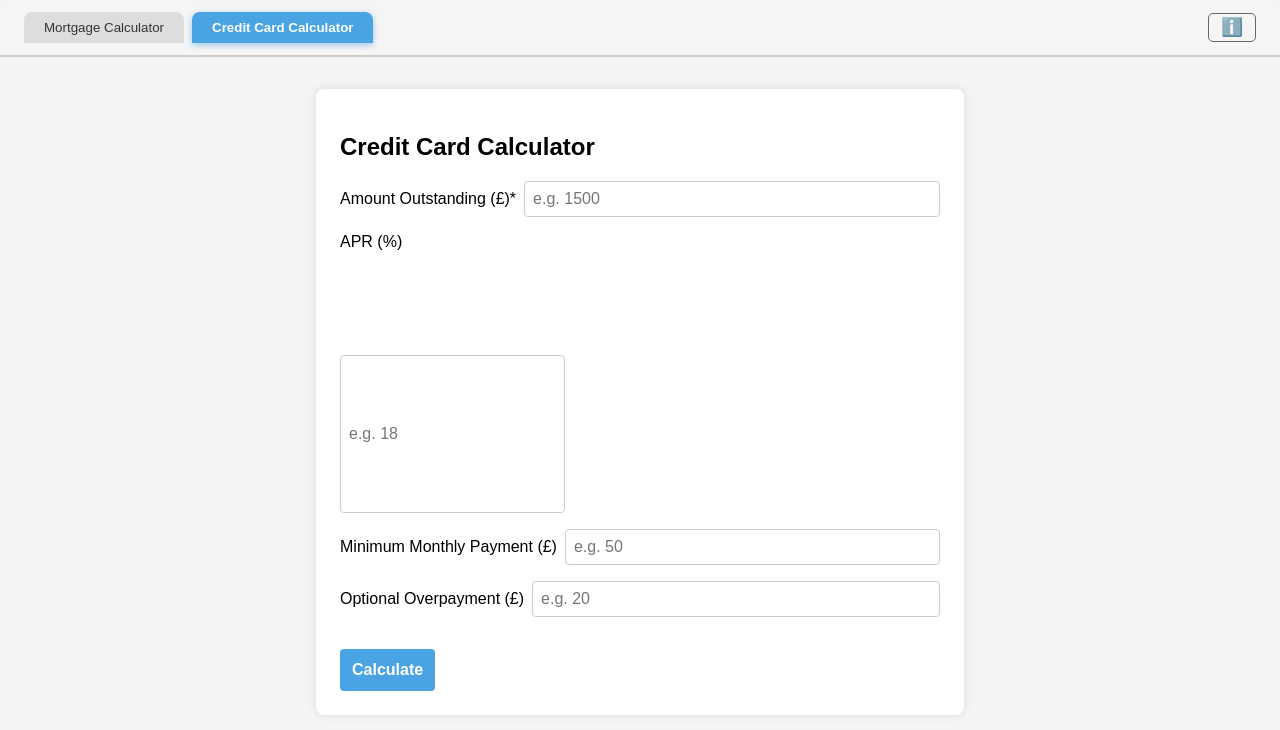
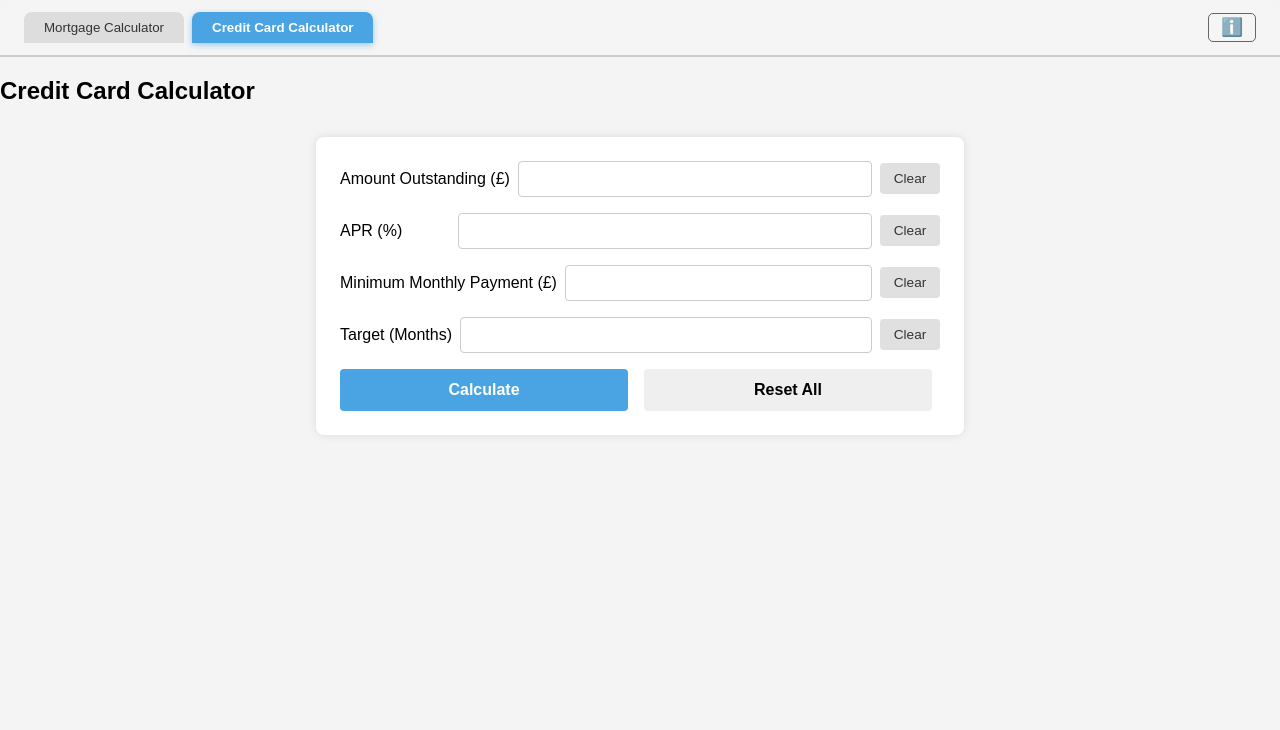
Before and after one commit to Ampdrew06/Mortgage-Calculator, a React (Create React App) app: page /ccc in a window 1280 px wide. Shown: the top 730 px of the page. Built offline with nearby package versions, Linux system fonts and the light colour scheme.

Commit message:
Update CCC.jsx

```diff
--- a/src/CCC.jsx
+++ b/src/CCC.jsx
@@ -1,21 +1,32 @@
 import React, { useState } from 'react';
-import PieChart from './PieChart'; // shared PieChart component
+import PieChart from './PieChart'; // Using the shared PieChart component
 import './App.css';
 
 const CreditCardCalculator = () => {
   const [balance, setBalance] = useState('');
   const [apr, setApr] = useState('');
-  const [minPayment, setMinPayment] = useState('');
-  const [overpayment, setOverpayment] = useState('');
-  const [results, setResults] = useState(null);
-  const [error, setError] = useState('');
-  const [aprIsEstimated, setAprIsEstimated] = useState(false);
+  const [monthlyPayment, setMonthlyPayment] = useState('');
+  const [targetMonths, setTargetMonths] = useState('');
+  const [resultsVisible, setResultsVisible] = useState(false);
+  const [resultData, setResultData] = useState({
+    totalInterest: 0,
+    totalPaid: 0,
+    monthsToPayoff: 0,
+  });
+  const [aprEstimated, setAprEstimated] = useState(false);
+  const [errorMessage, setErrorMessage] = useState('');
 
-  const parseInput = (value) => {
-    const num = parseFloat(value.replace(/,/g, ''));
-    return isNaN(num) ? null : num;
+  const resetAll = () => {
+    setBalance('');
+    setApr('');
+    setMonthlyPayment('');
+    setTargetMonths('');
+    setResultsVisible(false);
+    setAprEstimated(false);
+    setErrorMessage('');
   };
 
+  // Calculate payoff months & total interest for given monthlyRate & payment
   const calculatePayoff = (balance, monthlyRate, monthlyPayment) => {
     let remaining = balance;
     let totalInterest = 0;
@@ -40,12 +51,13 @@ const CreditCardCalculator = () => {
     return { months, totalInterest };
   };
 
+  // Estimate APR from balance and min payment by binary search
   const estimateAPR = (balance, minPayment) => {
     if (minPayment <= 0 || balance <= 0) return null;
 
-    let low = 0;
-    let high = 1; // 100% monthly upper bound
-    let mid;
+    let low = 0.0001;   // small positive number to avoid divide by zero
+    let high = 0.1;     // max monthly interest rate (10% = 120% APR)
+    let mid = 0;
 
     for (let i = 0; i < 30; i++) {
       mid = (low + high) / 2;
@@ -61,163 +73,230 @@ const CreditCardCalculator = () => {
       } else {
         high = mid;
       }
+
+      if (high - low < 0.00001) break;
     }
 
-    return mid * 12 * 100;
+    return mid * 12 * 100; // convert monthly rate to annual percentage
   };
 
   const handleSubmit = (e) => {
     e.preventDefault();
-    setError('');
-    setResults(null);
-    setAprIsEstimated(false);
+    setErrorMessage('');
+    setAprEstimated(false);
 
-    const bal = parseInput(balance);
-    if (bal === null || bal <= 0) {
-      setError('Please enter a valid positive amount outstanding.');
+    const principal = parseFloat(balance.replace(/,/g, ''));
+    let annualRate = parseFloat(apr);
+    const monthlyRate = annualRate ? annualRate / 100 / 12 : 0;
+    let payment = parseFloat(monthlyPayment.replace(/,/g, ''));
+    const target = parseFloat(targetMonths);
+    let months = 0;
+    let totalInterest = 0;
+    let remaining = principal;
+
+    if (!principal) {
+      setErrorMessage('Please enter the Amount Outstanding.');
+      setResultsVisible(false);
+      return;
+    }
+    if (!payment) {
+      setErrorMessage('Please enter the Minimum Monthly Payment.');
+      setResultsVisible(false);
       return;
     }
 
-    let annualAPR = parseInput(apr);
-    let minPay = parseInput(minPayment);
-    const overpay = parseInput(overpayment) || 0;
+    // If APR is missing, estimate it
+    if (!annualRate) {
+      const estAPR = estimateAPR(principal, payment);
+      if (estAPR === null) {
+        setErrorMessage('The Payment is too low to ever pay off the balance.');
+        setResultsVisible(false);
+        return;
+      } else {
+        annualRate = estAPR;
+        setApr(annualRate.toFixed(2));
+        setAprEstimated(true);
+      }
+    }
 
-    if (!annualAPR && !minPay) {
-      setError('Please enter either APR or Minimum Monthly Payment.');
+    const calcMonthlyRate = annualRate / 100 / 12;
+
+    if (!isNaN(target)) {
+      const requiredPayment = (principal * calcMonthlyRate) / (1 - Math.pow(1 + calcMonthlyRate, -target));
+      payment = requiredPayment;
+      months = target;
+      for (let i = 0; i < months; i++) {
+        const interest = remaining * calcMonthlyRate;
+        totalInterest += interest;
+        const principalPaid = payment - interest;
+        remaining -= principalPaid;
+      }
+    } else {
+      while (remaining > 0 && months < 1000) {
+        const interest = remaining * calcMonthlyRate;
+        totalInterest += interest;
+        const principalPaid = payment - interest;
+        if (principalPaid <= 0) {
+          setErrorMessage('The Payment is too low to ever pay off the balance.');
+          setResultsVisible(false);
           return;
         }
-
-    // Estimate APR if missing
-    if (!annualAPR && minPay) {
-      const estimatedAPR = estimateAPR(bal, minPay);
-      if (!estimatedAPR) {
-        setError('Unable to estimate APR from given inputs.');
-        return;
+        remaining -= principalPaid;
+        months++;
       }
-      annualAPR = estimatedAPR;
-      setApr(estimatedAPR.toFixed(2));
-      setAprIsEstimated(true);
     }
 
-    const monthlyRate = annualAPR / 100 / 12;
+    const totalPaid = principal + totalInterest;
 
-    let paymentToUse = minPay || 0;
-    if (overpay > 0) paymentToUse += overpay;
+    setResultData({
+      totalInterest: totalInterest.toFixed(2),
+      totalPaid: totalPaid.toFixed(2),
+      monthsToPayoff: months,
+    });
 
-    if (!minPay) {
-      // Estimate minimum payment if missing: interest + 1% balance + overpay
-      paymentToUse = bal * monthlyRate + bal * 0.01 + overpay;
-    }
-
-    const payoff = calculatePayoff(bal, monthlyRate, paymentToUse);
-
-    if (!payoff) {
-      setError('The payment is too low to ever pay off the balance.');
-      return;
-    }
-
-    const { months, totalInterest } = payoff;
-
-    setResults({
-      payoffTimeMonths: months,
-      payoffTimeYears: (months / 12).toFixed(1),
-      totalInterest: totalInterest.toFixed(2),
-      totalPaid: (bal + totalInterest).toFixed(2),
-      usedAPR: annualAPR.toFixed(2),
-      monthlyPayment: paymentToUse.toFixed(2),
-    });
+    setResultsVisible(true);
   };
 
   return (
+    <>
+      <div className="header-box">
+        <h2>Credit Card Calculator</h2>
+      </div>
+
       <div className="container">
-      <h2>Credit Card Calculator</h2>
-
-      <form onSubmit={handleSubmit} autoComplete="off" spellCheck="false">
+        <form autoComplete="off" onSubmit={handleSubmit}>
           <div className="input-row">
-          <label>Amount Outstanding (£)*</label>
+            <label htmlFor="balance-input">Amount Outstanding (£)</label>
             <input
+              id="balance-input"
+              name="balance"
               type="text"
               inputMode="decimal"
+              autoComplete="off"
+              autoCorrect="off"
+              spellCheck="false"
+              aria-autocomplete="none"
+              aria-haspopup="false"
               value={balance}
               onChange={(e) => setBalance(e.target.value)}
-            placeholder="e.g. 1500"
-            required
             />
-        </div>
-
-        <div className="input-row" style={{ flexDirection: 'column', alignItems: 'flex-start' }}>
-          <label style={{ marginBottom: '0.25rem' }}>APR (%)</label>
-          <input
-            type="text"
-            inputMode="decimal"
-            value={apr}
-            onChange={(e) => {
-              setApr(e.target.value);
-              setAprIsEstimated(false);
-            }}
-            placeholder="e.g. 18"
-          />
-          {aprIsEstimated && (
-            <small style={{ color: '#f39c12', fontStyle: 'italic', marginTop: '0.25rem' }}>
-              * APR estimated from minimum payment
-            </small>
-          )}
+            <button type="button" className="clear-btn" onClick={() => setBalance('')}>
+              Clear
+            </button>
           </div>
 
           <div className="input-row">
-          <label>Minimum Monthly Payment (£)</label>
+            <label htmlFor="apr-input">APR (%)</label>
             <input
+              id="apr-input"
+              name="apr"
               type="text"
               inputMode="decimal"
-            value={minPayment}
-            onChange={(e) => setMinPayment(e.target.value)}
-            placeholder="e.g. 50"
+              autoComplete="off"
+              autoCorrect="off"
+              spellCheck="false"
+              aria-autocomplete="none"
+              aria-haspopup="false"
+              value={apr}
+              onChange={(e) => setApr(e.target.value)}
             />
+            <button type="button" className="clear-btn" onClick={() => setApr('')}>
+              Clear
+            </button>
+          </div>
+
+          {aprEstimated && (
+            <div style={{ color: 'red', fontStyle: 'italic', marginBottom: '1rem' }}>
+              *APR estimated from minimum payment
+            </div>
+          )}
+
+          <div className="input-row">
+            <label htmlFor="monthly-payment-input">Minimum Monthly Payment (£)</label>
+            <input
+              id="monthly-payment-input"
+              name="monthlyPayment"
+              type="text"
+              inputMode="decimal"
+              autoComplete="off"
+              autoCorrect="off"
+              spellCheck="false"
+              aria-autocomplete="none"
+              aria-haspopup="false"
+              value={monthlyPayment}
+              onChange={(e) => setMonthlyPayment(e.target.value)}
+            />
+            <button type="button" className="clear-btn" onClick={() => setMonthlyPayment('')}>
+              Clear
+            </button>
           </div>
 
           <div className="input-row">
-          <label>Optional Overpayment (£)</label>
+            <label htmlFor="target-months-input">Target (Months)</label>
             <input
+              id="target-months-input"
+              name="targetMonths"
               type="text"
               inputMode="decimal"
-            value={overpayment}
-            onChange={(e) => setOverpayment(e.target.value)}
-            placeholder="e.g. 20"
+              autoComplete="off"
+              autoCorrect="off"
+              spellCheck="false"
+              aria-autocomplete="none"
+              aria-haspopup="false"
+              value={targetMonths}
+              onChange={(e) => setTargetMonths(e.target.value)}
             />
+            <button type="button" className="clear-btn" onClick={() => setTargetMonths('')}>
+              Clear
+            </button>
           </div>
 
-        <button type="submit" className="submit-btn ccc" style={{ marginTop: '1rem' }}>
+          <div className="button-row" style={{ display: 'flex', gap: '0.5rem' }}>
+            <button className="submit-btn ccc" type="submit" style={{ flex: 1 }}>
               Calculate
             </button>
+            <button type="button" className="reset-btn" onClick={resetAll} style={{ flex: 1 }}>
+              Reset All
+            </button>
+          </div>
         </form>
 
-      {error && <p style={{ color: 'red', marginTop: '1rem' }}>{error}</p>}
-
-      {results && (
-        <div className="results-box" style={{ marginTop: '1rem' }}>
+        {resultsVisible && (
+          <div className="results-box">
             <p>
-            <strong>Used APR (%):</strong> {results.usedAPR}
+              <strong>Months to Pay Off:</strong> {resultData.monthsToPayoff}
             </p>
             <p>
-            <strong>Monthly Payment (£):</strong> {results.monthlyPayment}
+              <strong>Total Interest Paid:</strong> £
+              {parseFloat(resultData.totalInterest).toLocaleString(undefined, { minimumFractionDigits: 2 })}
             </p>
             <p>
-            <strong>Time to Pay Off:</strong> {results.payoffTimeMonths} months (~{results.payoffTimeYears} years)
-          </p>
-          <p>
-            <strong>Total Interest Paid (£):</strong> {results.totalInterest}
-          </p>
-          <p>
-            <strong>Total Amount Paid (£):</strong> {results.totalPaid}
+              <strong>Total Paid:</strong> £
+              {parseFloat(resultData.totalPaid).toLocaleString(undefined, { minimumFractionDigits: 2 })}
             </p>
 
             <PieChart
-            interest={parseFloat(results.totalInterest)}
+              interest={parseFloat(resultData.totalInterest)}
               principal={parseFloat(balance.replace(/,/g, ''))}
             />
+
+            <p
+              className="chart-labels"
+              style={{ marginTop: '0.8rem', display: 'flex', justifyContent: 'center', gap: '2rem' }}
+            >
+              <span style={{ color: '#e74c3c', fontWeight: 'bold' }}>Interest Paid</span>
+              <span style={{ color: '#4aa4e3', fontWeight: 'bold' }}>Principal Paid</span>
+            </p>
+          </div>
+        )}
+
+        {errorMessage && (
+          <div style={{ color: 'red', fontWeight: 'bold', marginTop: '1rem', textAlign: 'center' }}>
+            {errorMessage}
           </div>
         )}
       </div>
+    </>
   );
 };
 
```
Lines whose indentation alone changed are shown as unchanged.
